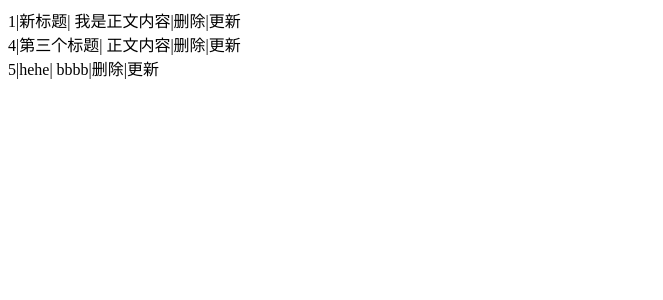
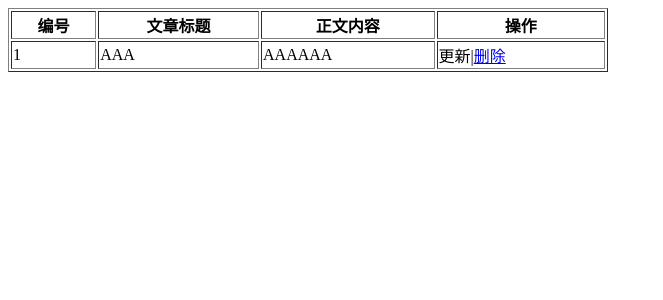
Before and after one commit to hnliuhong/myblog, a Django app: page /show/ in a window 1280 px wide. Shown: the top 300 px of the page, without its empty margins (0-663 px from the left). Run offline with Django 3.2, Linux system fonts and the light colour scheme; data comes from the database, SQL or seed files in the repository.

Commit message:
完成了前端页面根据id进行删除操作

```diff
--- a/blog/admin.py
+++ b/blog/admin.py
@@ -6,6 +6,5 @@ from .models import Article
 class ArticleAdmin(admin.ModelAdmin):
     list_display = ['id', 'title', 'content']
 
-
 # Register your models here.
 admin.site.register(Article, ArticleAdmin)
--- a/blog/models.py
+++ b/blog/models.py
@@ -6,6 +6,3 @@ class Article(models.Model):
     # 此处定义的属性,对应数据库的字段
     title = models.CharField(max_length=30, default='default title')
     content = models.TextField(null=True)
-
-    def __str__(self):
-        return f'id为{self.id},标题为{self.title},内容为{self.content}'
--- a/blog/templates/index.html
+++ b/blog/templates/index.html
@@ -5,11 +5,27 @@
     <title>第一个django页面</title>
 </head>
 <body>
-    <!-- 采用双大括号可以解析返回过来的dict格式,
-        例如此处可以解析 key为hello的数据  -->
+<!-- 采用双大括号可以解析返回过来的dict格式,
+    例如此处可以解析 key为hello的数据  -->
+<!-- html css javascript -->
+<table border="1" width="600px">
+    <!--th是标题列(默认加粗,居中),tr行,td列 -->
+    <tr>
+        <th>编号</th>
+        <th>文章标题</th>
+        <th>正文内容</th>
+        <th>操作</th>
+    </tr>
     {% for article in articles %}
-         <div>{{ article.id }}|{{ article.title }}| {{ article.content }}|删除|更新</div>
+        <tr>
+            <td>{{ forloop.counter }}</td>
+            <td>{{ article.title }}</td>
+            <td>{{ article.content }}</td>
+            <!-- templates 里面的页面是不能直接访问,都是通过view控制层来间接访问 -->
+            <!-- a标签,get请求,可以直接在地址栏后面传递参数 -->
+            <td>更新|<a href="/delete/{{ article.id }}">删除</a></td>
+        </tr>
     {% endfor %}
-
+</table>
 </body>
 </html>
--- a/blog/views.py
+++ b/blog/views.py
@@ -5,7 +5,7 @@ from .models import Article
 
 # django中的Views层，类似JSP的Servlet,主要用来处理请求。
 # 而jdango中template模板层，才是jsp中的View
-# 定义处理业务逻辑的方法
+# 定义处理业务逻辑的方法  MVT  MVC
 # http请求,不能直接访问index函数,因此需要在urls.py里面配置
 def index(request):
     # HttpResponse可以返回字符串,适合无刷新请求
@@ -13,4 +13,16 @@ def index(request):
     # return HttpResponse("hello django")
     # 不用在使用sql语句,所有的操作都是针对对象
     articles = Article.objects.all()
-    return render(request,"index.html",{'articles':articles})
+    return render(request, "index.html", {'articles': articles})
+
+
+# 括号里面的参数一定要和urls中指定的变量相同
+# 获取参数两种方法：参数名与urls.py定义的变量名相同,如果参数较多后面也可以直接通过request获取
+def delete(request, article_id):
+    # orm映射,直接操作对象即可
+    print(article_id, type(article_id))
+    article = Article.objects.get(pk=article_id)
+    # 操作对象,就是操作记录
+    article.delete()
+    articles = Article.objects.all()
+    return render(request, "index.html", {'articles': articles})
--- a/myblog/urls.py
+++ b/myblog/urls.py
@@ -21,4 +21,6 @@ urlpatterns = [
     path('admin/', admin.site.urls),
     # http://127.0.0.1:8000/show/
     path('show/', bv.index),
+    # urls.py中参数采用<类型:变量名>表示,类型不是必须的
+    path('delete/<int:article_id>/', bv.delete),
 ]
```
Also changed, not shown: db.sqlite3.
